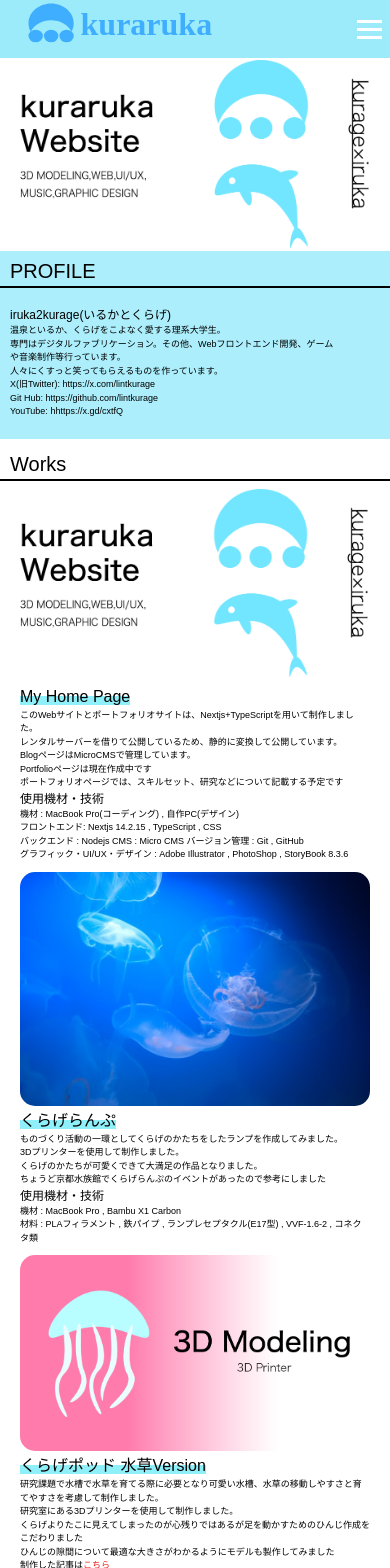
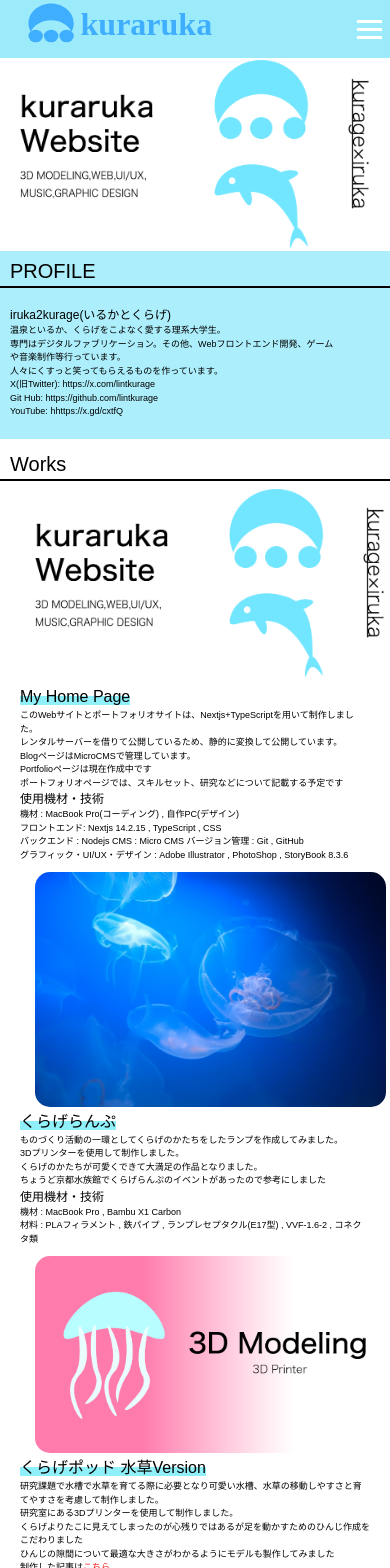
Before and after one commit to lintkurage/kuraruka, a Next.js app: page / in a window 390 px wide. Shown: the top 1568 px of the page. Built offline with nearby package versions, Linux system fonts and the light colour scheme.

Commit message:
imgタグを使えるようにした

```diff
--- a/src/components/contactcontents.tsx
+++ b/src/components/contactcontents.tsx
@@ -1,4 +1,3 @@
-import Image from "next/image";
 import Link from "next/link";
 import React, { useState, useEffect } from "react";
 import styles from "src/styles/contact.module.css"
--- a/src/components/contents.tsx
+++ b/src/components/contents.tsx
@@ -1,13 +1,12 @@
-import React, {useState, useEffect } from "react";
+import React, { useState, useEffect } from "react";
 import Link from "next/link";
-import Image from "next/image";
 import styles from "../styles/contents.module.css"
 
 export default function Contents() {
     //画像の大きさパラメータ
-    const imagewidth=400
-    const imagehight=240
-    const modilesize=768
+    const imagewidth = 400
+    const imagehight = 240
+    const modilesize = 768
 
     const [isMobile, setIsMobile] = useState(false);
 
@@ -35,18 +34,11 @@ export default function Contents() {
                 <div className={styles.workscontents}>
                     <div className={styles.imagecontents}>
                         <Link href="/blog/makewebsite">
-                            <Image
-                                src="/kurarukahero.png"
-                                width={imagewidth}
-                                height={imagehight}
-                                alt="works01"
-                                className={styles.image}
-                                layout={isMobile ? "intrinsic" : "none"}
-                            />
-                           </Link>
+                            <img src="/kurarukahero.png" alt="works home page" className={styles.image} />
+                        </Link>
                     </div>
                     <div className={styles.textcontents}>
-                    <Link href="/blog/makewebsite"><h2><span className="marker">My Home Page</span></h2> </Link>
+                        <Link href="/blog/makewebsite"><h2><span className="marker">My Home Page</span></h2> </Link>
                         <div className={styles.contentstext}>
                             <p>このWebサイトとポートフォリオサイトは、Nextjs+TypeScriptを用いて制作しました。</p>
                             <p>レンタルサーバーを借りて公開しているため、静的に変換して公開しています。</p>
@@ -67,17 +59,10 @@ export default function Contents() {
                 {/*くらげらんぷ*/}
                 <div className={styles.workscontents}>
                     <div className={styles.imagecontents}>
-                       <Image
-                                src="/indexkurage.jpg"
-                                width={imagewidth}
-                                height={imagehight}
-                                alt="works01"
-                                className={styles.image}
-                                layout={isMobile ? "intrinsic" : "none"}
-                            />
+                        <img src="/indexkurage.jpg" alt="work02 kurage ranpu" className={styles.image} />
                     </div>
                     <div className={styles.textcontents}>
-                            <h2><span className="marker">くらげらんぷ</span></h2>
+                        <h2><span className="marker">くらげらんぷ</span></h2>
                         <div className={styles.contentstext}>
                             <p>ものづくり活動の一環としてくらげのかたちをしたランプを作成してみました。</p>
                             <p>3Dプリンターを使用して制作しました。</p>
@@ -95,17 +80,10 @@ export default function Contents() {
                 {/* 水槽に飾るくらげ */}
                 <div className={styles.workscontents}>
                     <div className={styles.imagecontents}>
-                            <Image
-                                src="/modelingeyecatch.png"
-                                width={imagewidth}
-                                height={imagehight}
-                                alt="works01"
-                                className={styles.image}
-                                layout={isMobile ? "intrinsic" : "none"}
-                            />
+                        <img src="/modelingeyecatch.png" alt="works03 kurage pod" className={styles.image} />
                     </div>
                     <div className={styles.textcontents}>
-                            <h2><span className="marker">くらげポッド 水草Version</span></h2>
+                        <h2><span className="marker">くらげポッド 水草Version</span></h2>
                         <div className={styles.contentstext}>
                             <p>研究課題で水槽で水草を育てる際に必要となり可愛い水槽、水草の移動しやすさと育てやすさを考慮して制作しました。</p>
                             <p>研究室にある3Dプリンターを使用して制作しました。</p>
--- a/src/components/footer.tsx
+++ b/src/components/footer.tsx
@@ -1,4 +1,3 @@
-import Link from "next/link"
 import React, { ReactNode } from "react";
 import styles from "../styles/footer.module.css"
 
--- a/src/components/header.tsx
+++ b/src/components/header.tsx
@@ -1,26 +1,20 @@
 import React, { ReactNode } from "react";
-import Image from "next/image";
 import Link from "next/link";
 import Navi from "./navi";
 import styles from "../styles/navi.module.css"
 
-interface NaviProp{
+interface NaviProp {
     children?: ReactNode;
 }
 
-export default function Header({children}:NaviProp){
-    return(
+export default function Header({ children }: NaviProp) {
+    return (
         <>
             <header className={styles.header}>
-            <Link href="/">
-                <Image className={styles.image}
-                    src="/kurarukaicon.svg"
-                    width={250}
-                    height={50}
-                    alt="navi icon"
-                />
-            </Link>
-                <Navi/>
+                <Link href="/">
+                    <img src="/kurarukaicon.svg" alt="navi icon" className={styles.image} />
+                </Link>
+                <Navi />
             </header>
         </>
     )
--- a/src/components/indexhero.tsx
+++ b/src/components/indexhero.tsx
@@ -1,6 +1,5 @@
 import React, { ReactNode } from "react";
 import Link from "next/link";
-import Image from "next/image";
 import styles from "../styles/indexhero.module.css"
 
 export default function Indexhero() {
@@ -12,13 +11,7 @@ export default function Indexhero() {
             <div className={styles.hero}>
                 <div className={styles.headertopmain}>
                     <div className={styles.image}>
-                        <Image
-                            className={styles.img}
-                            src="/kurarukahero.png"
-                            width={mainimagewidth}
-                            height={mainimagehight}
-                            alt="index1"
-                        />
+                        <img src="/kurarukahero.png" alt="kurarukahomepage image" className={styles.img} />
                     </div>
                 </div>
             </div>
--- a/src/styles/abouthero.module.css
+++ b/src/styles/abouthero.module.css
@@ -16,13 +16,12 @@
 .heropos {
     text-align: center;
     padding-top: 20px;
+    padding-left: 100px;
+    padding-right: 100px;
+    padding-bottom: 10px;
 }
 
 .contents {
-    padding-top: 20px;
-    padding-left: 100px;
-    padding-right: 100px;
-    padding-bottom: 10px;
     display: flex;
 }
 
@@ -68,7 +67,7 @@
 }
 
 @media (max-width: 1000px) {
-    .contents {
+    .heropos {
         padding-top: 20px;
         padding-left: 50px;
         padding-right: 50px;
@@ -81,6 +80,20 @@
 }
 
 @media (max-width: 768px) {
+    .contents {
+        display: block;
+    }
+    .heropos{
+        padding-top: 20px;
+        padding-left: 10px;
+        padding-right: 10px;
+        padding-bottom: 10px;
+    }
+    .image {
+        width: 60vw;
+        height: auto;
+        object-fit: cover; /* 必要に応じて調整 */
+    }
     .link {
         font-size: 9px;
     }
@@ -91,4 +104,8 @@
         padding-left: 10px;
         padding-top: 60px;
     }
+    .textcontents {
+        padding-left: 10px;
+        text-align: left;
+    }
 }
--- a/src/styles/blogitem.module.css
+++ b/src/styles/blogitem.module.css
@@ -55,6 +55,7 @@
   }
 
 @media (max-width:768px) {
+
     .image {
         width: 90vw;
         height: auto;
--- a/src/styles/contents.module.css
+++ b/src/styles/contents.module.css
@@ -90,9 +90,7 @@
 
 @media (max-width: 768px) {
     .imagecontents {
-        margin: 0 auto;
-        width: 350px; /* 必要に応じて調整 */
-        height: auto;
+        text-align: center;
     }
     .image {
         width: 90vw;
```
Also changed, not shown: src/components/abouthero.tsx (+2 -10 lines), src/components/blogitem.tsx (+2 -10 lines), .eslintrc.json.
